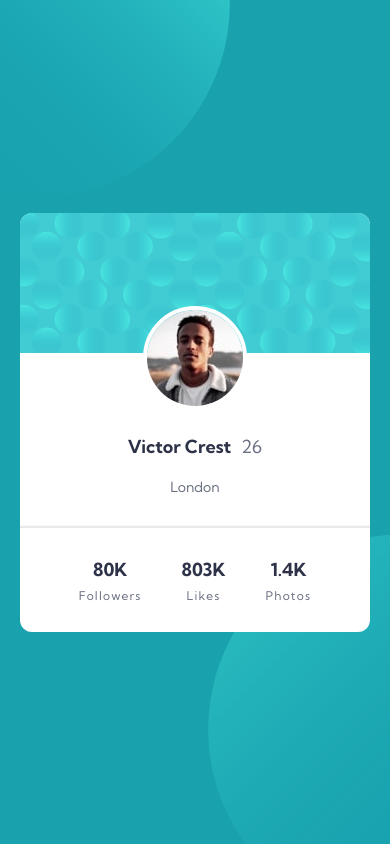
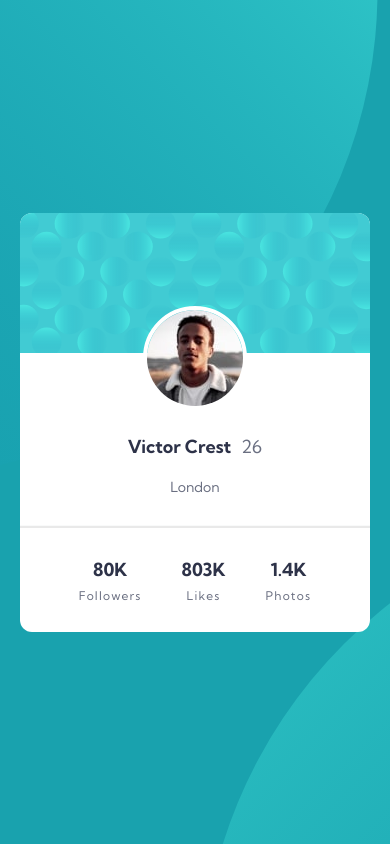
Before and after one commit to rearalf/profile-card-component, a plain HTML site: page index.html in a window 390 px wide. Drawn offline with nearby package versions, Linux system fonts and the light colour scheme.

Commit message:
Modify styles

```diff
--- a/index.html
+++ b/index.html
@@ -17,17 +17,13 @@
     <link rel="preconnect" href="https://fonts.googleapis.com">
     <link rel="preconnect" href="https://fonts.gstatic.com" crossorigin>
     <link href="https://fonts.googleapis.com/css2?family=Kumbh+Sans:wght@400;700&display=swap" rel="stylesheet">
-    <style>
-        * {
-            font-family: 'Kumbh Sans', sans-serif;
-        }
-    </style>
+    <link rel="stylesheet" href="./styles.css">
 </head>
 
 <body class="bg-darkCyan w-screen h-screen">
-    <img src="./images/bg-pattern-top.svg" alt="bg-pattern-top" class="absolute -top-48 -left-40 z-1 lg:-top-1/2 lg:-left-52" />
-    <img src="./images/bg-pattern-bottom.svg" alt="bg-pattern-bottom" class="fixed -bottom-20 -right-52 z-1 lg:-bottom-2/4 lg:-right-72" />
-    <main class="flex justify-center items-center w-screen h-screen">
+
+    <main class="main-bg flex justify-center items-center w-screen h-screen">
+
         <div class="bg-white z-10 rounded-xl">
             <div class="w-full relative">
                 <img src="./images/bg-pattern-card.svg" alt="bg-pattern-card" class="rounded-t-xl" />
@@ -61,7 +57,9 @@
                 </div>
             </div>
         </div>
+
     </main>
+
     <!--  <div class="attribution">
         Challenge by <a href="https://www.frontendmentor.io?ref=challenge" target="_blank">Frontend Mentor</a>.
         Coded by <a href="#">Your Name Here</a>.
--- a/styles.css
+++ b/styles.css
@@ -0,0 +1,22 @@
+* {
+	font-family: 'Kumbh Sans', sans-serif;
+}
+
+.main-bg {
+	background: url(./images/bg-pattern-top.svg) 0px -500px no-repeat,
+		url(/images/bg-pattern-bottom.svg) 900px 500px no-repeat;
+}
+
+@media (max-width: 1500px) {
+	.main-bg {
+		background: url(/images/bg-pattern-top.svg) -200px -460px no-repeat,
+			url(/images/bg-pattern-bottom.svg) 600px 500px no-repeat;
+	}
+}
+
+@media (max-width: 1000px) {
+	.main-bg {
+		background: url(/images/bg-pattern-top.svg) -600px -500px no-repeat,
+			url(/images/bg-pattern-bottom.svg) 200px 500px no-repeat;
+	}
+}
```
